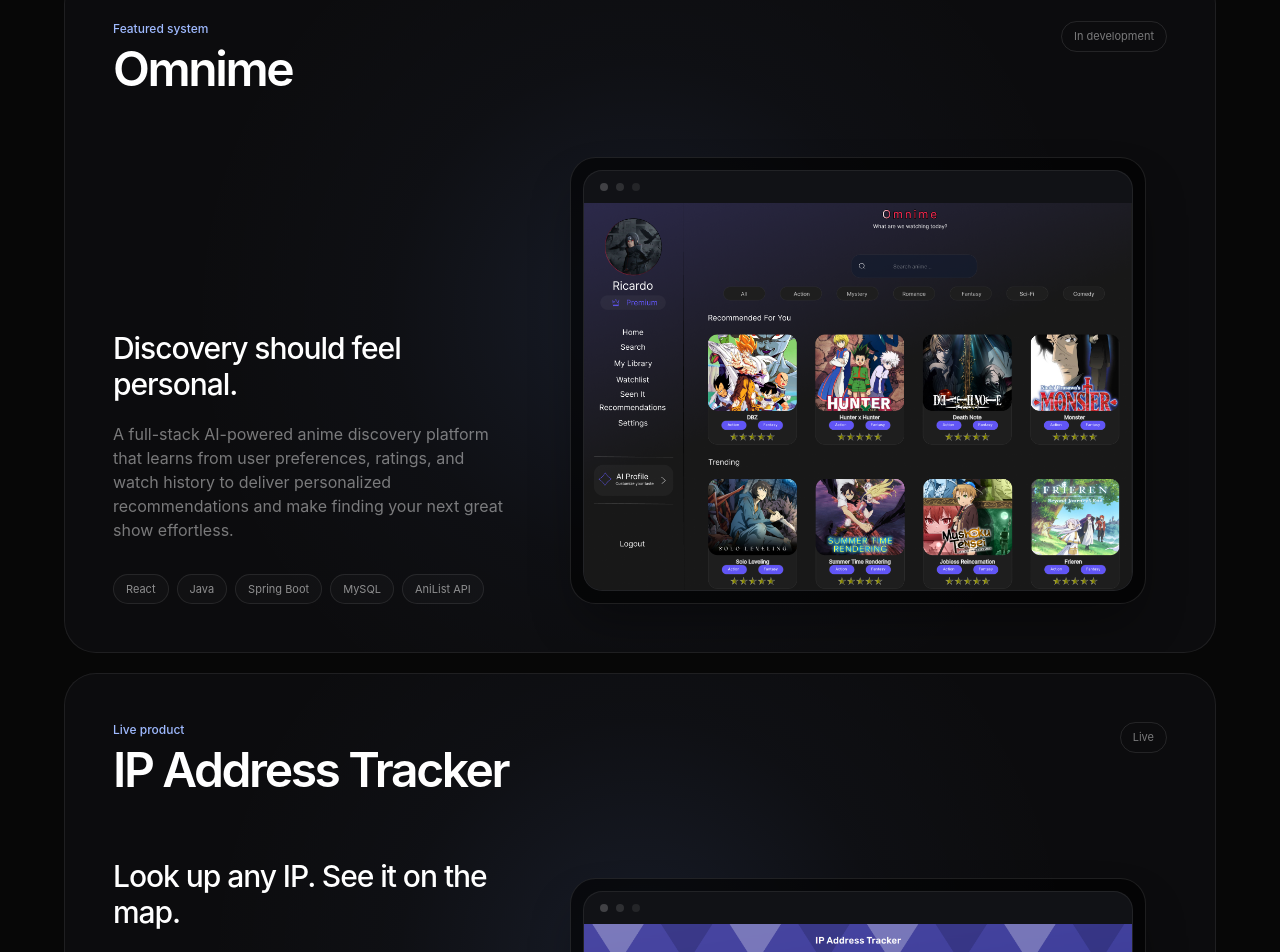
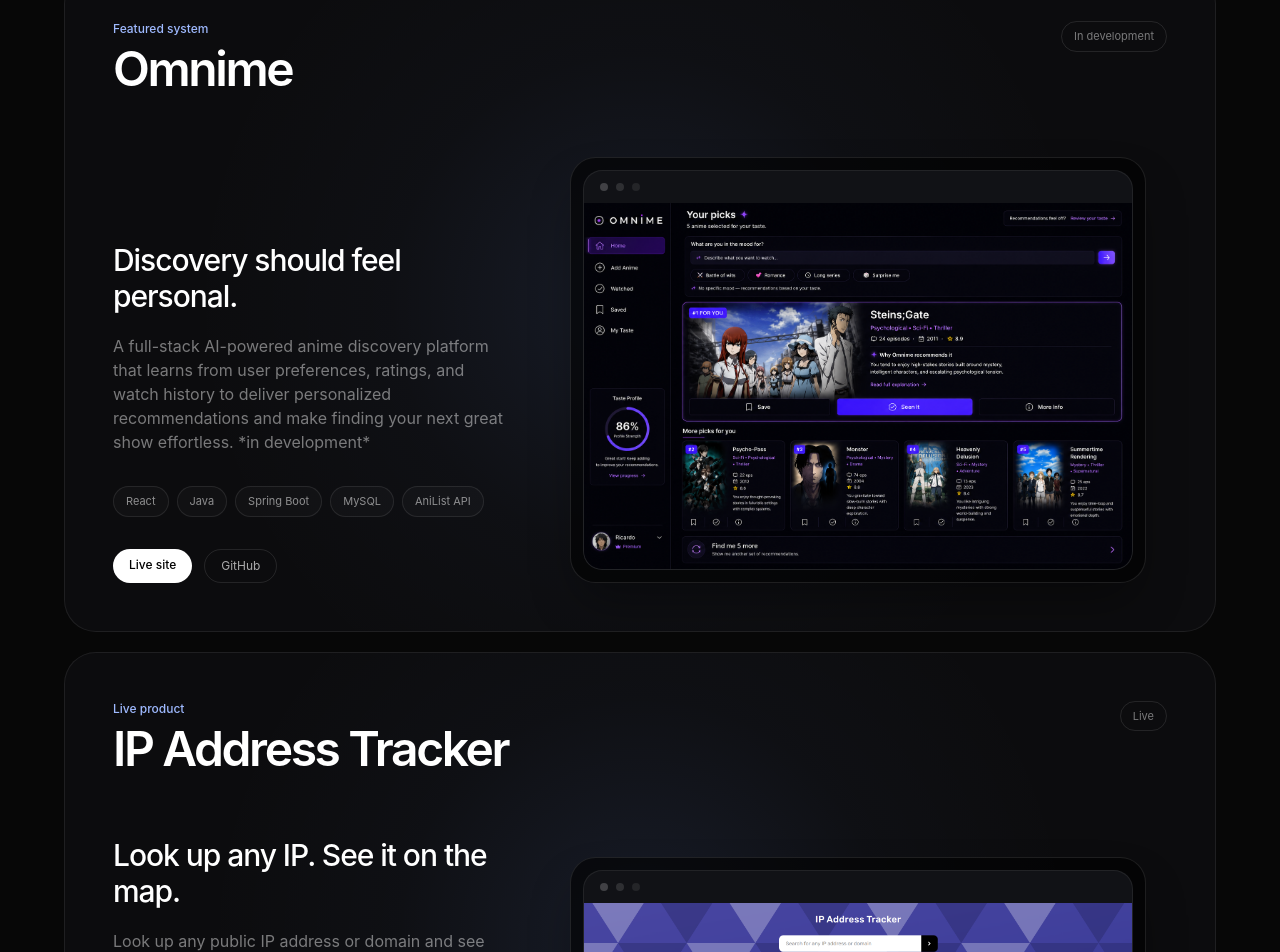
Before and after one commit to RicardoE7/ricardo-edwards, a React (Vite) app: page / in a window 1280 px wide. Shown: the part 2313-3265 px from the top of the page. Built offline with nearby package versions, Linux system fonts and the light colour scheme.

Commit message:
omnime live links

```diff
--- a/src/data/content.ts
+++ b/src/data/content.ts
@@ -67,10 +67,12 @@
     title: 'Omnime',
     status: 'In development',
     headline: 'Discovery should feel personal.',
-    copy: 'A full-stack AI-powered anime discovery platform that learns from user preferences, ratings, and watch history to deliver personalized recommendations and make finding your next great show effortless.',
+    copy: 'A full-stack AI-powered anime discovery platform that learns from user preferences, ratings, and watch history to deliver personalized recommendations and make finding your next great show effortless. *in development* ',
     stack: ['React', 'Java', 'Spring Boot', 'MySQL', 'AniList API'],
     image: omnime,
     imageAlt: 'Omnime anime discovery interface with recommendations, watchlist, and genre filters',
+    liveUrl: 'https://omnime-three.vercel.app/',
+    githubUrl: 'https://github.com/RicardoE7/omnime',
   },
   {
     eyebrow: 'Live product',
```
Also changed, not shown: src/images/omnime.png.
